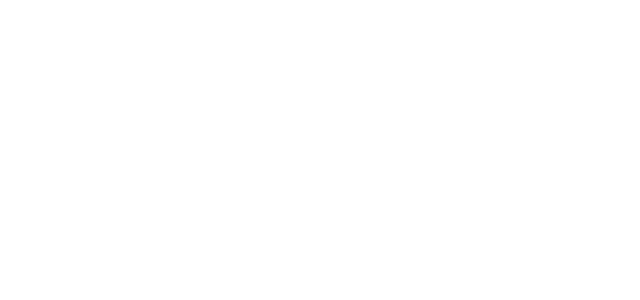
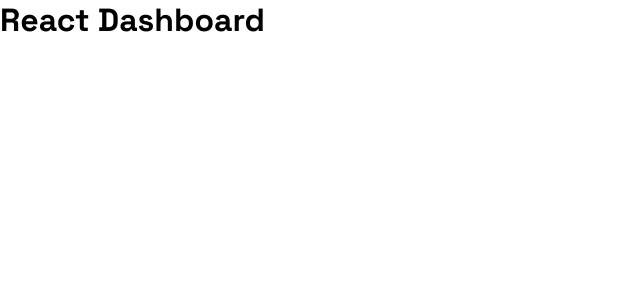
Before and after one commit to siccoo/klasha-dashboard, a React (Create React App) app: page / in a window 1280 px wide. Shown: the top 300 px of the page, without its empty margins (0-640 px from the left). Built offline with nearby package versions, Linux system fonts and the light colour scheme.

Commit message:
updates on index.css and image upload

```diff
--- a/src/App.js
+++ b/src/App.js
@@ -13,7 +13,7 @@ const App = () => {
 
   return (
     <div className="container">
-
+      <h1>React Dashboard</h1>
     </div>
   );
 }
--- a/src/index.css
+++ b/src/index.css
@@ -1,13 +1,44 @@
-body {
-  margin: 0;
-  font-family: -apple-system, BlinkMacSystemFont, 'Segoe UI', 'Roboto', 'Oxygen',
-    'Ubuntu', 'Cantarell', 'Fira Sans', 'Droid Sans', 'Helvetica Neue',
-    sans-serif;
-  -webkit-font-smoothing: antialiased;
-  -moz-osx-font-smoothing: grayscale;
+@import url('https://fonts.googleapis.com/css2?family=Space+Grotesk:wght@400;600;700&display=swap');
+
+/* STYLING SCROLLBARS */
+
+::-webkit-scrollbar {
+  width: 5px;
+  height: 6px;
 }
 
-code {
-  font-family: source-code-pro, Menlo, Monaco, Consolas, 'Courier New',
-    monospace;
+::-webkit-scrollbar-track {
+  box-shadow: inset 0 0 5px #a5aaad;
+  border-radius: 10px;
 }
+
+::-webkit-scrollbar-thumb {
+  background: #3ea175;
+  border-radius: 10px;
+}
+
+::-webkit-scrollbar-thumb:hover {
+  background: #a5aaad
+}
+
+/* GENERAL STYLING */
+
+* {
+  margin: 0;
+  padding: 0;
+}
+
+body {
+  box-sizing: border-box;
+  font-family: "Space Grotesk", sans-serif;
+}
+
+.text-primary-p {
+  font-family: "Space Grotesk";
+  font-style: normal;
+  font-weight: normal;
+  font-size: 14px;
+  line-height: 17px;
+  letter-spacing: 0.1px;
+  color: #A6ABB2;
+}
```
Also changed, not shown: src/images/logo.svg (added).
